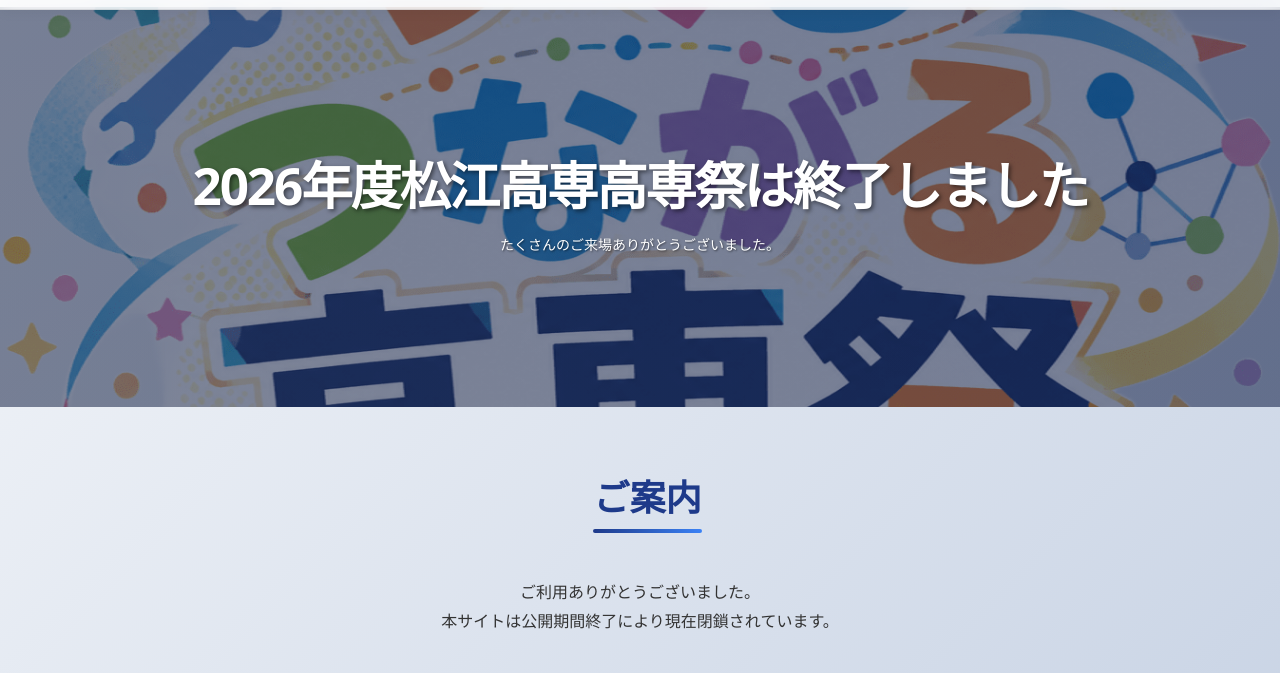
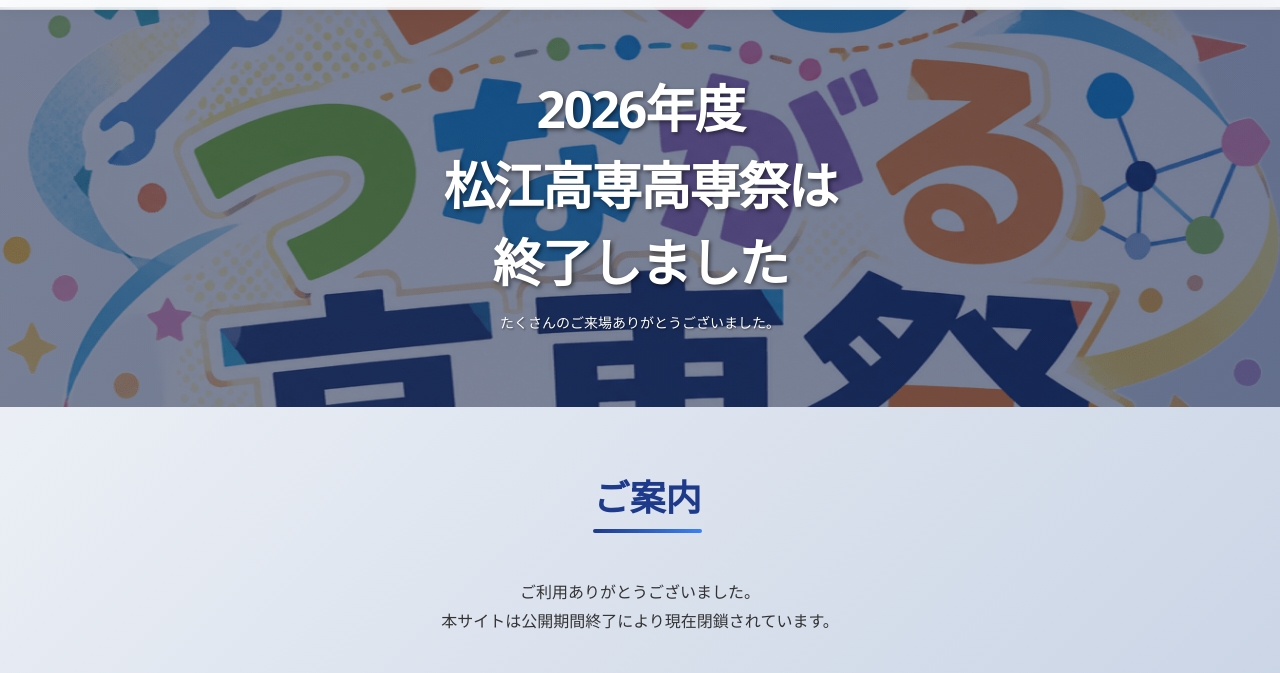
Before and after one commit to M-Koki8910/Kosensai-2026, a website: page public/closed.html in a window 1280 px wide. Shown: the part 55-728 px from the top of the page. Drawn offline with Linux system fonts and the light colour scheme.

Commit message:
アーカイブ先リンク設定

```diff
--- a/public/closed.html
+++ b/public/closed.html
@@ -71,7 +71,9 @@
 
         <section class="hero">
             <div class="hero-text">
-                <h1>2026年度松江高専高専祭は終了しました</h1>
+                <h1>2026年度</h1>
+                <h1>松江高専高専祭は</h1>
+                <h1>終了しました</h1>
                 <p>たくさんのご来場ありがとうございました。</p>
             </div>
         </section>
@@ -88,7 +90,7 @@
             <div style="margin-top:40px;">
                 <p>来年度のご来場を心よりお待ちしております。</p>
 
-                <a href="/" class="card" style="display:inline-block; margin-top:20px;">
+                <a href="https://m-koki8910.github.io/Kosensai-2026/public/index.html" class="card" style="display:inline-block; margin-top:20px;">
                     <div class="card-body">
                         <h3>高専祭ホームページアーカイブ</h3>
                         <p>アーカイブはこちら</p>
```
